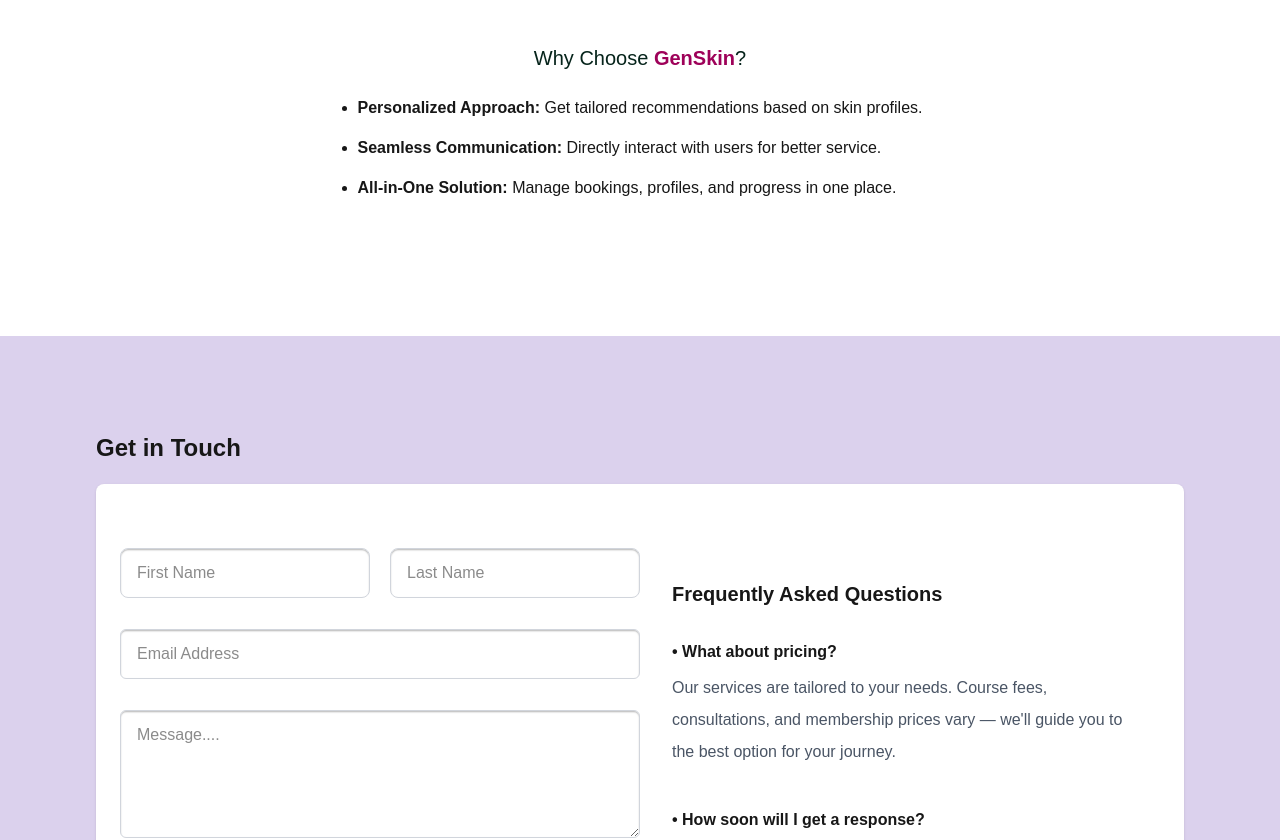
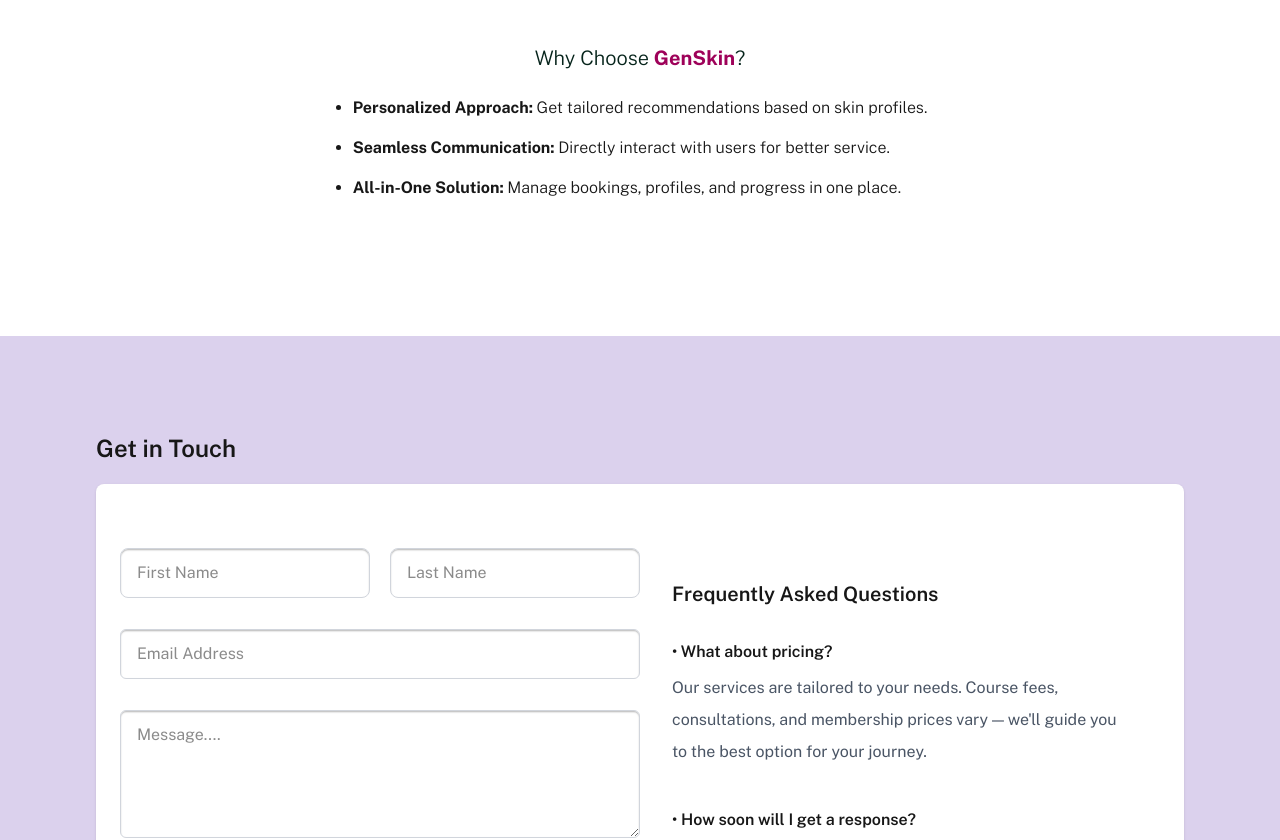
Before and after one commit to zaidzaidan123/israa-project, a Next.js app: page / in a window 1280 px wide. Shown: the top 840 px of the page. Built offline with nearby package versions, Linux system fonts and the light colour scheme.

Commit message:
add font public sans

```diff
--- a/src/app/layout.js
+++ b/src/app/layout.js
@@ -1,13 +1,8 @@
-import { Geist, Geist_Mono } from "next/font/google";
+import { Public_Sans } from "next/font/google";
 import "./globals.css";
 
-const geistSans = Geist({
-  variable: "--font-geist-sans",
-  subsets: ["latin"],
-});
-
-const geistMono = Geist_Mono({
-  variable: "--font-geist-mono",
+const publicSans = Public_Sans({
+  weight: ["100", "200", "300", "400", "500", "600", "700", "800"],
   subsets: ["latin"],
 });
 
@@ -19,11 +14,7 @@ export const metadata = {
 export default function RootLayout({ children }) {
   return (
     <html lang="en">
-      <body
-        className={`${geistSans.variable} ${geistMono.variable} antialiased`}
-      >
-        {children}
-      </body>
+      <body className={`${publicSans.className} antialiased`}>{children}</body>
     </html>
   );
 }
```
